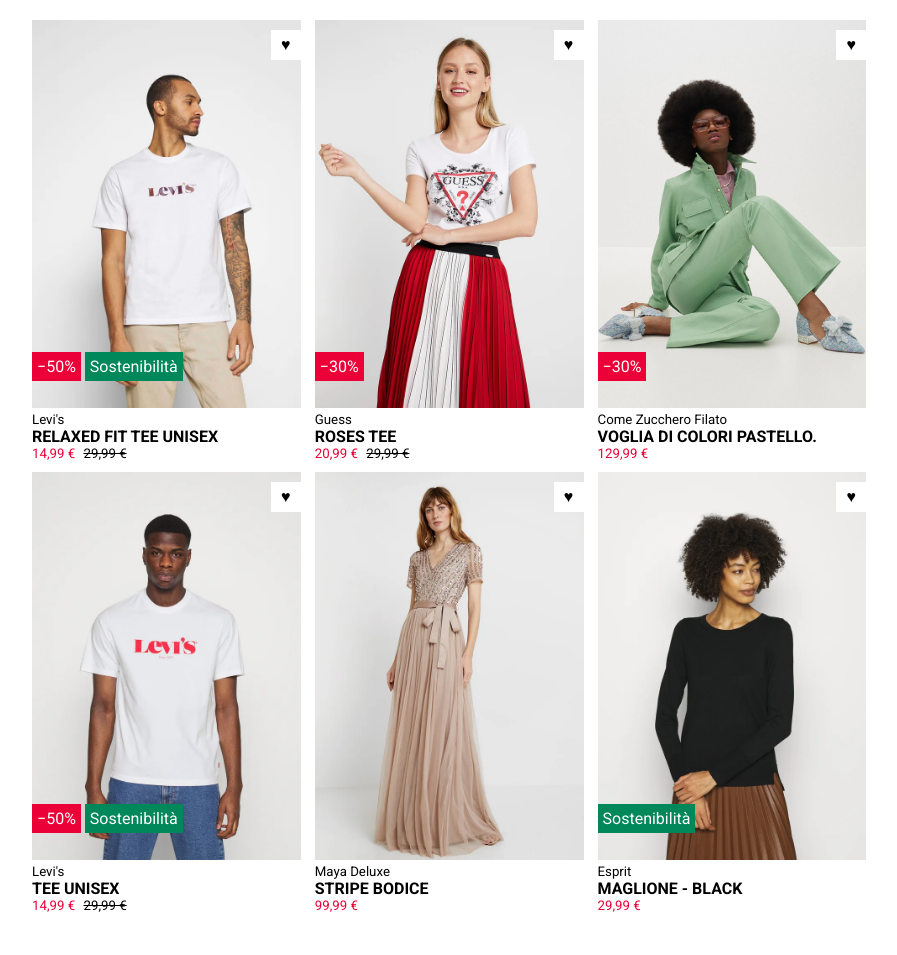
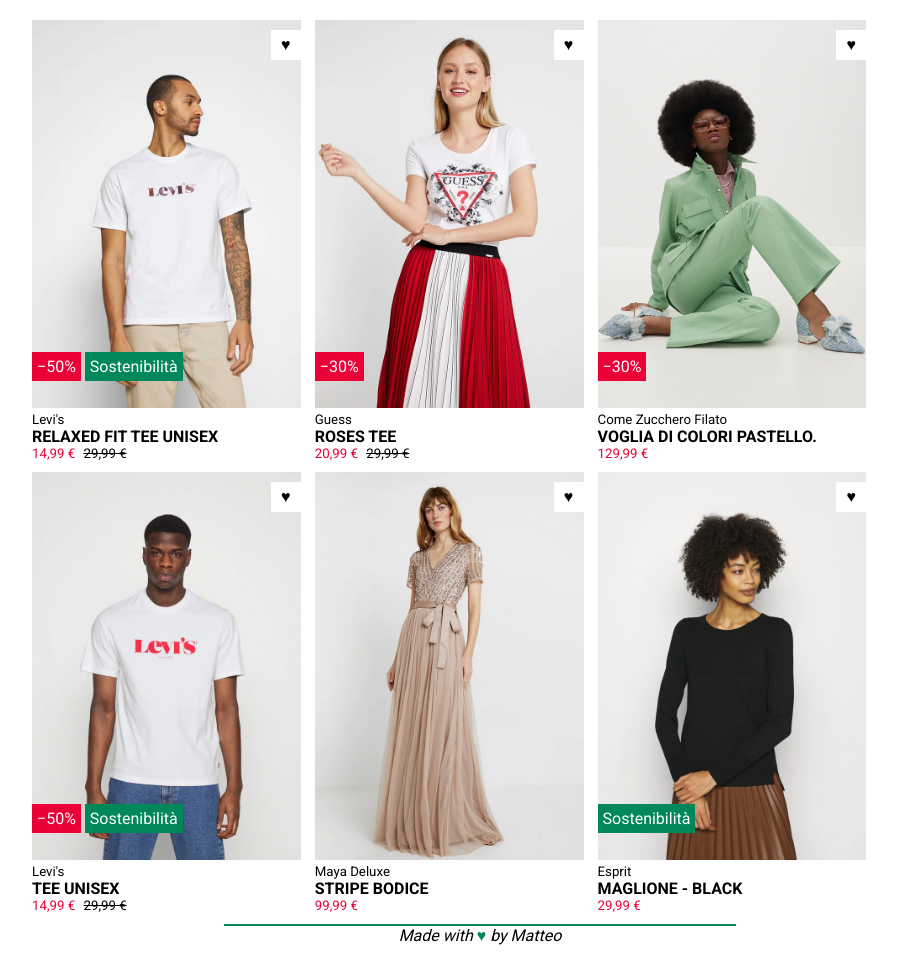
Before and after one commit to NuvoloniM/html-css-boolando, a plain HTML site: page index.html in a window 1280 px wide. Shown: the whole page, without its empty margins (160-1057 px from the left). Before the commit the page ends 924 px from the top, so only its background shows below. Drawn offline with Linux system fonts and the light colour scheme.

Commit message:
Footer (fine esercizio)

```diff
--- a/asset/css/style.css
+++ b/asset/css/style.css
@@ -30,6 +30,10 @@
 .in-bl {
   display: inline-block;
   padding: 5px;
+}
+
+.green {
+  color: #00875a;
 }
 
 /* utilities */
@@ -90,3 +94,12 @@
 .card:hover .img-hover {
   display: block;
 }
+
+.footer {
+  border-top: 2px solid #00875a;
+  width: 40%;
+  height: 30%;
+  margin: 10px auto;
+  text-align: center;
+  font-style: italic;
+}
--- a/index.html
+++ b/index.html
@@ -114,7 +114,13 @@
         </div>
     </main>
     <footer>
-
+        <div class="footer">
+            Made with
+            <span class="green">
+                &hearts;
+            </span>
+            by Matteo
+        </div>
     </footer>
 </body>
 </html>
```
